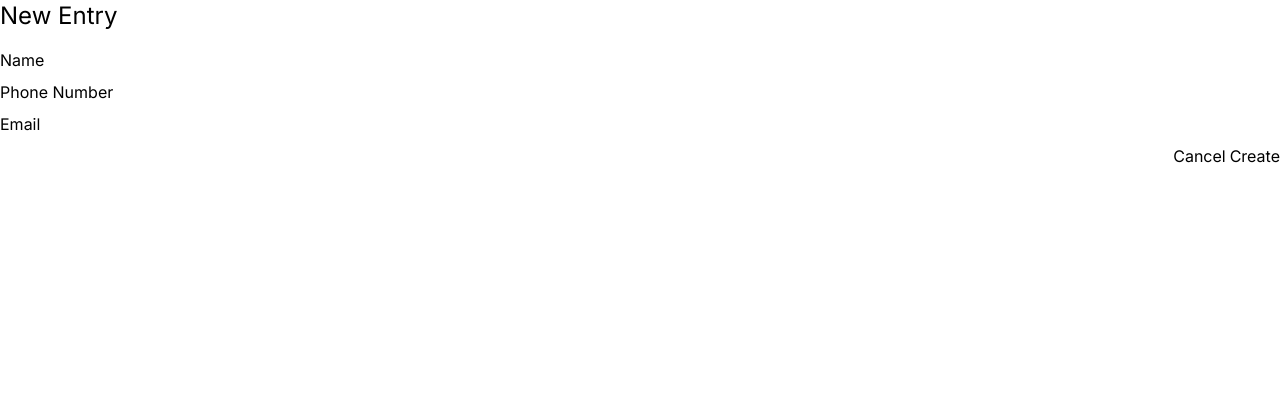
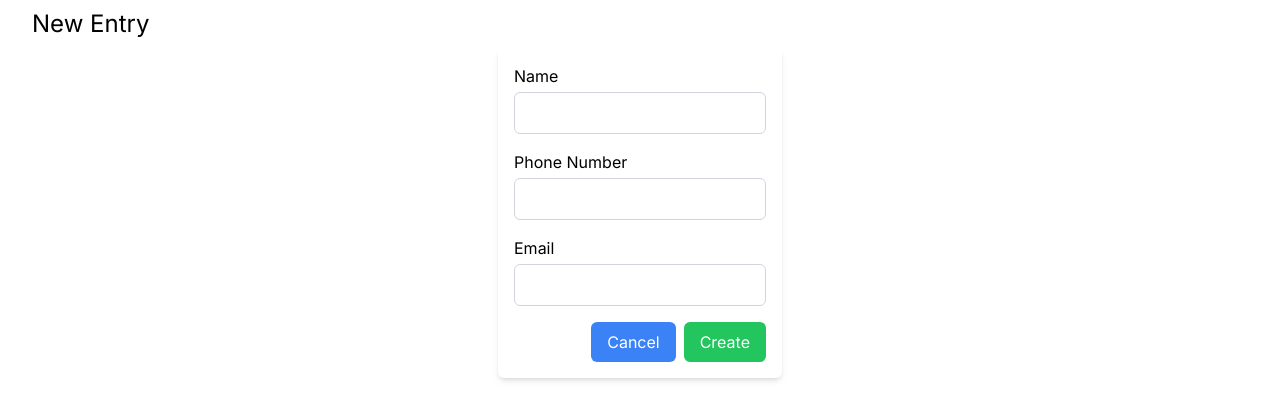
Before and after one commit to wongchs/phonebook, a Next.js app: page /new in a window 1280 px wide. Shown: the top 420 px of the page. Built offline with nearby package versions, Linux system fonts and the light colour scheme; no server answers.

Commit message:
improve form styling

```diff
--- a/app/new/page.tsx
+++ b/app/new/page.tsx
@@ -1,4 +1,4 @@
-"use client"
+"use client";
 
 import Link from "next/link";
 import { useSession } from "next-auth/react";
@@ -7,32 +7,59 @@ import { createEntry } from "../actions/entry";
 export default function Page() {
   const { data: session } = useSession();
   const userEmail = session?.user?.email;
-  console.log(userEmail)
+  console.log(userEmail);
 
   return (
     <>
-      <header className="flex justify-between mb-4 items-center">
+      <header className="px-8 py-2">
         <h1 className="text-2xl">New Entry</h1>
       </header>
-      <form action={createEntry} className="flex gap-2 flex-col">
-        <input type="hidden" name="userEmail" value={userEmail || ''} />
-        <label>
-          Name
-          <input type="text" name="name" />
-        </label>
-        <label>
-          Phone Number
-          <input type="text" name="phoneNo" />
-        </label>
-        <label>
-          Email
-          <input type="text" name="email" />
-        </label>
-        <div className="flex gap-1 justify-end">
-          <Link href="..">Cancel</Link>
-          <button type="submit">Create</button>
-        </div>
-      </form>
+      <div className="flex justify-center items-center">
+        <form
+          action={createEntry}
+          className="flex flex-col gap-4 p-4 bg-white shadow-md rounded-md"
+        >
+          <input type="hidden" name="userEmail" value={userEmail || ""} />
+          <label className="flex flex-col gap-1">
+            <span>Name</span>
+            <input
+              type="text"
+              name="name"
+              className="p-2 border border-gray-300 rounded-md"
+            />
+          </label>
+          <label className="flex flex-col gap-1">
+            <span>Phone Number</span>
+            <input
+              type="text"
+              name="phoneNo"
+              className="p-2 border border-gray-300 rounded-md"
+            />
+          </label>
+          <label className="flex flex-col gap-1">
+            <span>Email</span>
+            <input
+              type="text"
+              name="email"
+              className="p-2 border border-gray-300 rounded-md"
+            />
+          </label>
+          <div className="flex gap-2 justify-end">
+            <Link
+              className="px-4 py-2 text-white bg-blue-500 rounded-md hover:bg-blue-600"
+              href=".."
+            >
+              Cancel
+            </Link>
+            <button
+              type="submit"
+              className="px-4 py-2 text-white bg-green-500 rounded-md hover:bg-green-600"
+            >
+              Create
+            </button>
+          </div>
+        </form>
+      </div>
     </>
   );
 }
```
